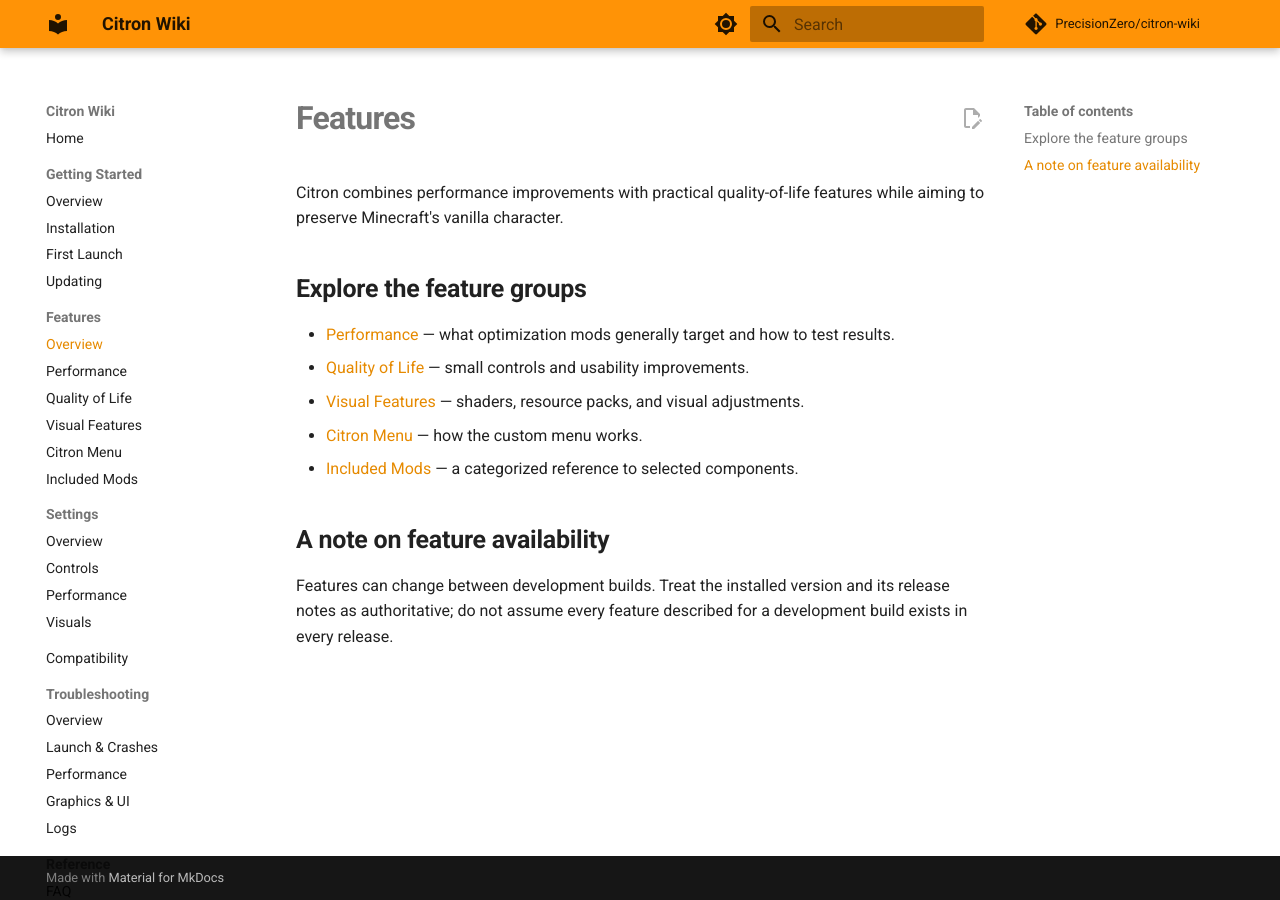
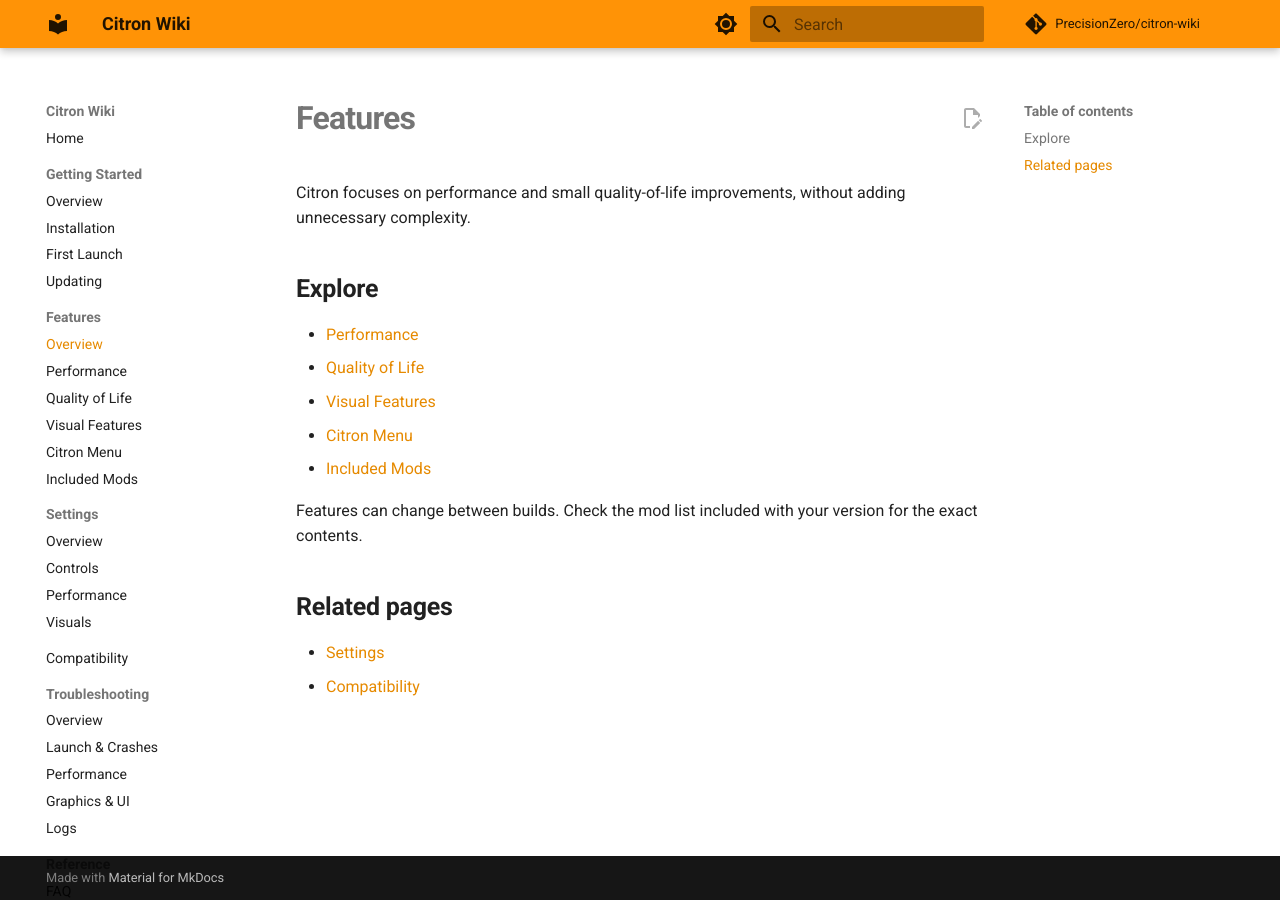
Before and after one commit to PrecisionZero/citron-wiki, an MkDocs documentation site: the page built from docs/features/index.md, in a window 1280 px wide. Built offline with MkDocs 1.6.1 and Material for MkDocs 9.7.7, drawn with Linux system fonts in a browser that asks for light colours; comment, search, counter and statistics services are not loaded.

Commit message:
Refine wiki style: docs/features/index.md

```diff
--- a/docs/features/index.md
+++ b/docs/features/index.md
@@ -1,15 +1,18 @@
 # Features
 
-Citron combines performance improvements with practical quality-of-life features while aiming to preserve Minecraft's vanilla character.
+Citron focuses on performance and small quality-of-life improvements, without adding unnecessary complexity.
 
-## Explore the feature groups
+## Explore
 
-- [Performance](performance.md) — what optimization mods generally target and how to test results.
-- [Quality of Life](quality-of-life.md) — small controls and usability improvements.
-- [Visual Features](visual-features.md) — shaders, resource packs, and visual adjustments.
-- [Citron Menu](main-menu.md) — how the custom menu works.
-- [Included Mods](mods.md) — a categorized reference to selected components.
+- [Performance](performance.md)
+- [Quality of Life](quality-of-life.md)
+- [Visual Features](visual-features.md)
+- [Citron Menu](main-menu.md)
+- [Included Mods](mods.md)
 
-## A note on feature availability
+Features can change between builds. Check the mod list included with your version for the exact contents.
 
-Features can change between development builds. Treat the installed version and its release notes as authoritative; do not assume every feature described for a development build exists in every release.
+## Related pages
+
+- [Settings](../configuration/index.md)
+- [Compatibility](../compatibility/index.md)
```
